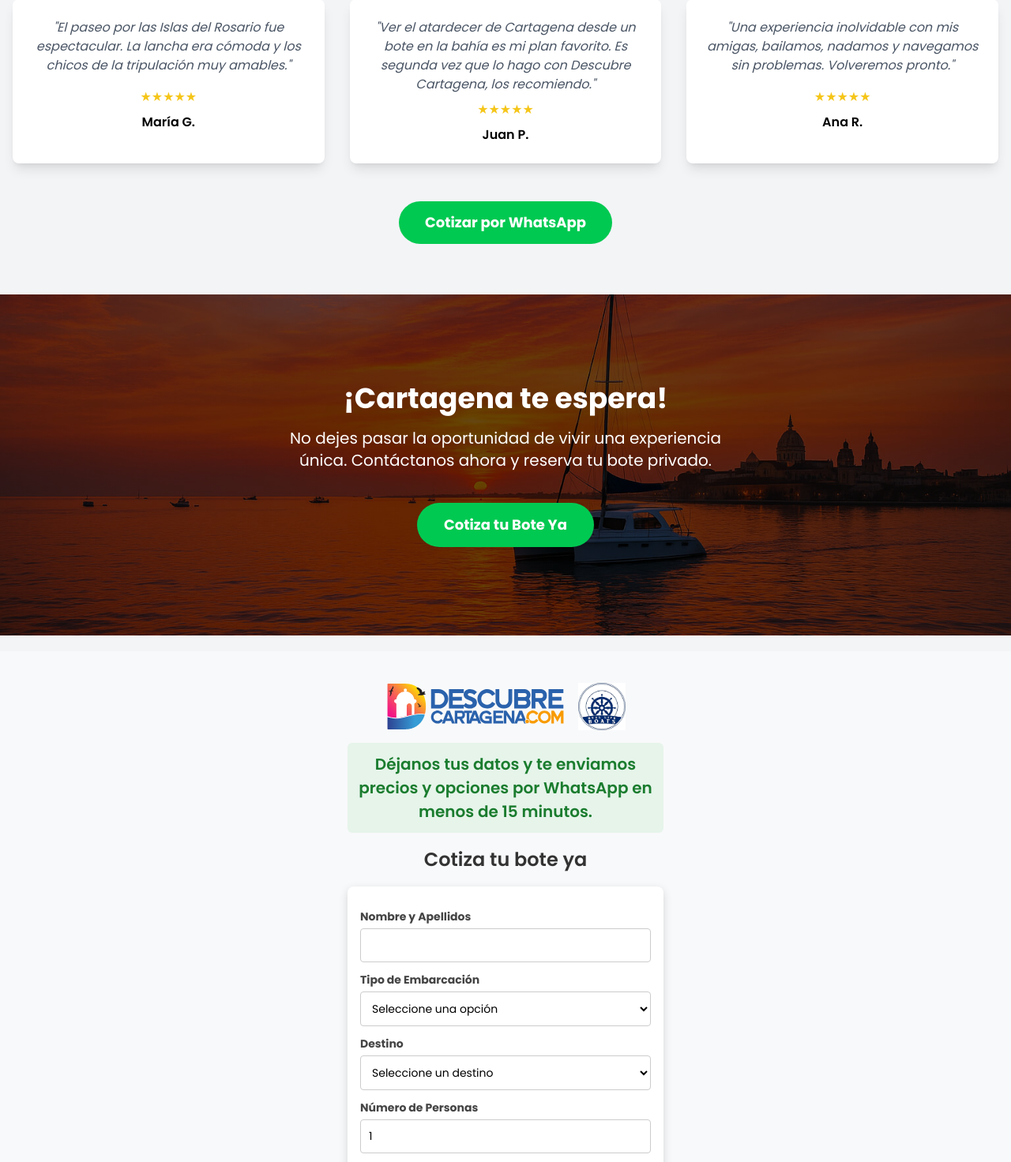
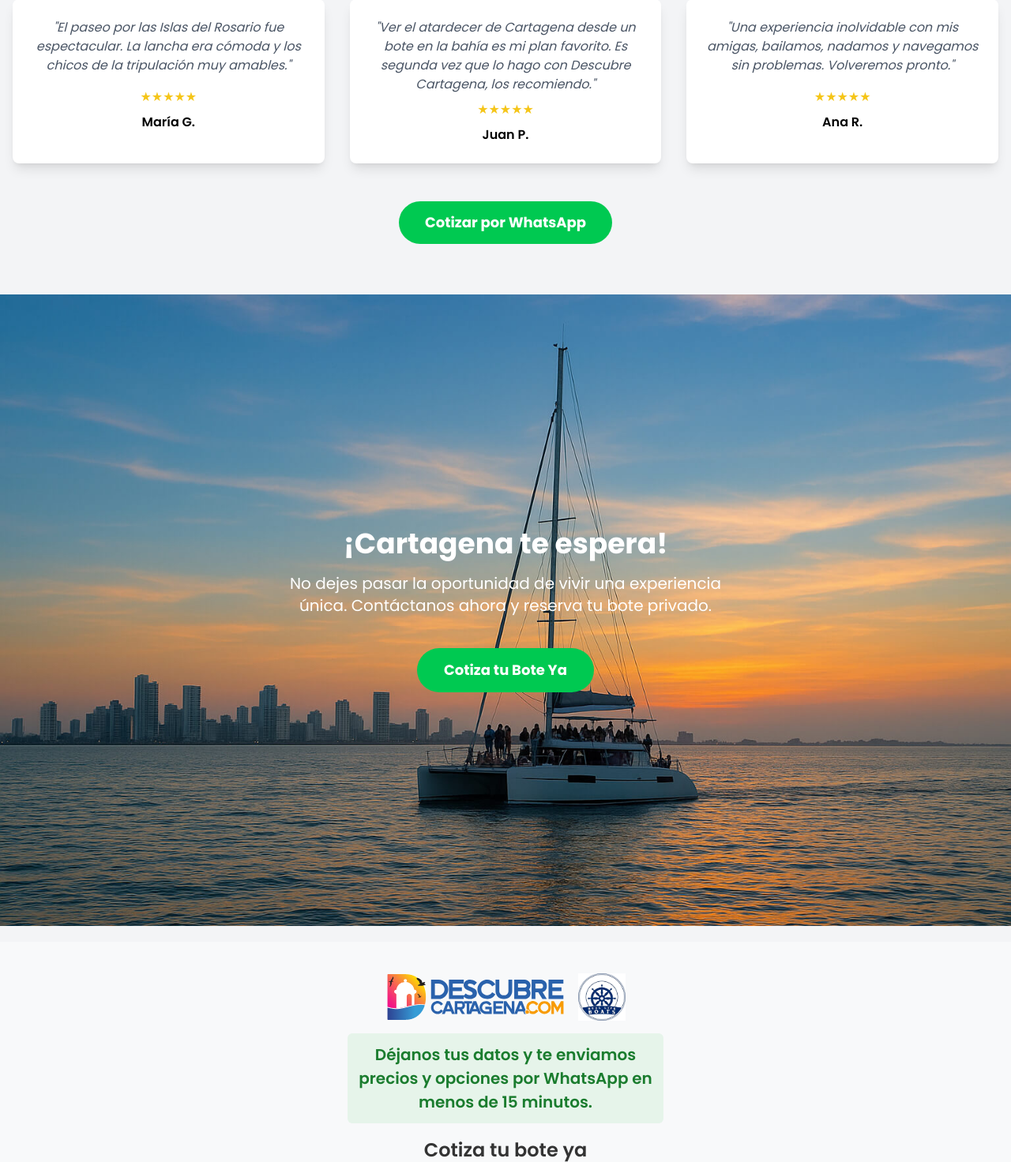
Before and after one commit to Bendelto/landing-page-botes, a PHP site: page / in a window 1280 px wide. Shown: the part 1704-3176 px from the top of the page at 79% size. Run offline with PHP 8.4, Linux system fonts and the light colour scheme; style sheets or scripts are compiled from the project's sources; some libraries are stand-ins or nearby versions.

Commit message:
Mejoras visuales y cambio de catamarán

```diff
--- a/index.php
+++ b/index.php
@@ -77,8 +77,8 @@ if ($_SERVER["REQUEST_METHOD"] == "POST") {
     <link href="./output.css" rel="stylesheet">
     <style>
         body { font-family: 'Poppins', sans-serif; }
-        .hero-bg { background-image: linear-gradient(rgba(0, 0, 0, 0.6), rgba(0, 0, 0, 0.6)), url('panoramico.jpg'); background-size: cover; background-position: center; }
-        .section-bg { background-image: linear-gradient(rgba(0, 0, 0, 0.6), rgba(0, 0, 0, 0.6)), url('catamaran.jpg'); background-size: cover; background-position: center; }
+        .hero-bg { background-image: linear-gradient(rgba(0, 0, 0, 0.4), rgba(0, 0, 0, 0.4)), url('panoramico.jpg'); background-size: cover; background-position: center; }
+        .section-bg { background-image: linear-gradient(rgba(0, 0, 0, 0), rgba(0, 0, 0, 0)), url('catamaran.jpg'); background-size: cover; background-position: center; }
         .fade-in { opacity: 0; transform: translateY(20px); transition: opacity 0.6s ease-out, transform 0.6s ease-out; }
         .fade-in.visible { opacity: 1; transform: translateY(0); }
         .iti { width: 100%; }
@@ -218,11 +218,11 @@ if ($_SERVER["REQUEST_METHOD"] == "POST") {
         </div>
     </section>
 
-    <section class="section-bg py-16 text-white">
+    <section class="section-bg flex items-center h-screen py-16 text-white">
         <div class="container mx-auto px-4 text-center p-8 md:p-12 rounded-lg max-w-2xl fade-in">
             <h2 class="text-3xl md:text-4xl font-bold mb-4">¡Cartagena te espera!</h2>
             <p class="text-lg md:text-xl mb-6">No dejes pasar la oportunidad de vivir una experiencia única. Contáctanos ahora y reserva tu bote privado.</p>
-            <a href="#formulario" class="section-btn mt-4 inline-block bg-transparent border-2 border-white text-white font-bold py-3 px-8 rounded-full text-lg transition duration-300 hover:bg-white hover:text-gray-800 md:bg-green-500 md:border-transparent md:hover:bg-green-600">Cotiza tu Bote Ya</a>
+            <a href="#formulario" class="section-btn mt-4 inline-block bg-transparent border-2 border-white text-white font-bold py-3 px-8 rounded-full text-lg transition duration-300 md:bg-green-500 md:border-transparent md:hover:bg-green-600">Cotiza tu Bote Ya</a>
         </div>
     </section>
 
```
Also changed, not shown: catamaran.jpg, catamaran2.jpg (added).
